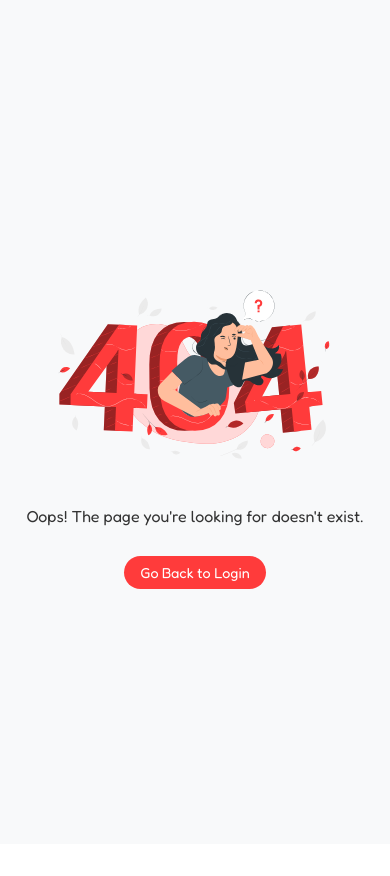
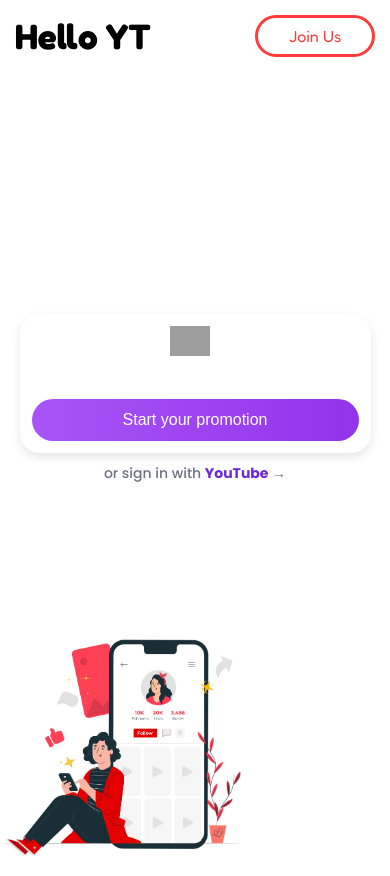
Before and after one commit to Pasindu-Peiris/Hello-YouTube-project_copy_by_me, a React (Create React App) app in the folder client/: page /link in a window 390 px wide. Before the commit the page ends 844 px from the top, so only its background shows below. Built offline with nearby package versions, Linux system fonts and the light colour scheme; no server answers; grey boxes are pictures that could not be loaded.

Commit message:
Link upload page
Link upload page

```diff
--- a/client/src/App.js
+++ b/client/src/App.js
@@ -9,6 +9,7 @@ import Subtask from "./pages/user/Subtask";
 import Tasksubtab from "./pages/user/Tasksubtab";
 import Tasksubupload from "./pages/user/Tasksubupload";
 import UserDashboardClient from "./pages/user/UserDashboardClient";
+import Linkupload from "./pages/user/Linkupload";
 
 function App() {
   return (
@@ -21,9 +22,7 @@ function App() {
         <Route path="/" element={<Home />} />
         <Route path="/signin" element={<Loginuser />} />
         <Route path="/signup" element={<Registration />} />
-
-
-
+        <Route path="/link" element={<Linkupload/>}/>
 
         {/* protected routers */}
         <Route element={<ProtectedRouters />}>
--- /dev/null
+++ b/client/src/assets/pagecss/Linkupload.css
@@ -0,0 +1,191 @@
+/* Positioning the link upload container */
+.link-upload-container {
+    position: absolute;
+    top: 50%;
+    left: 0;
+    transform: translateY(-50%);
+    display: flex;
+    flex-direction: column;
+    align-items: flex-start;
+    justify-content: center;
+    margin-left: 70px;
+    height: 400px; /* Adjust the height to make it longer */
+    padding-top: 20px; /* Optional: Adjust the padding for spacing */
+    padding-bottom: 20px; /* Optional: Adjust the padding for spacing */
+}
+
+/* Input box styles */
+.youtube-input-box {
+    display: flex;
+    align-items: center;
+    background: #fff;
+    padding: 15px 20px;
+    border-radius: 50px;
+    box-shadow: 0px 4px 10px rgba(0, 0, 0, 0.1);
+    width: 400px;
+    max-width: 100%;
+}
+
+/* YouTube icon styles */
+.youtube-icon {
+    width: 40px;
+    height: auto;
+    margin-right: 10px;
+}
+
+/* Input field styles */
+.youtube-input {
+    flex: 1;
+    border: none;
+    outline: none;
+    font-size: 16px;
+    color: #333;
+    background: transparent;
+    width: 100%;
+}
+
+/* Button styles */
+.promotion-button {
+    background: linear-gradient(to right, #a855f7, #9333ea);
+    color: white;
+    border: none;
+    padding: 12px 20px;
+    border-radius: 25px;
+    cursor: pointer;
+    font-size: 16px;
+    transition: 0.3s;
+    margin-left: 10px;
+}
+
+.promotion-button:hover {
+    background: linear-gradient(to right, #9333ea, #7e22ce);
+}
+
+/* Sign-in text styles */
+.signin-text {
+    margin-top: 15px;
+    font-size: 16px;
+    color: #6b7280;
+    font-weight: 500;
+    text-align: left;
+}
+
+.signin-text a {
+    color: #6d28d9;
+    text-decoration: none;
+    font-weight: bold;
+}
+
+.signin-text a:hover {
+    text-decoration: underline;
+}
+
+/* Image positioned in the middle-right corner (Desktop View) */
+.right-corner-image {
+    position: absolute;
+    top: 50%;
+    right: 50px;
+    transform: translateY(-50%);
+    width: 500px;
+    height: auto;
+}
+
+/* ========== Responsive Styles ========== */
+
+/* 🖥️ Large Screens & Laptops */
+@media (max-width: 1024px) {
+    .link-upload-container {
+        margin-left: 30px;
+    }
+
+    .youtube-input-box {
+        width: 350px;
+    }
+
+    .signin-text {
+        font-size: 15px;
+    }
+
+    .right-corner-image {
+        width: 400px;
+        right: 20px;
+    }
+}
+
+/* 📱 Tablet Landscape View */
+@media (max-width: 768px) {
+    .link-upload-container {
+        width: 100%;
+        align-items: center;
+        margin-left: 0;
+        position: relative;
+        top: auto;
+        transform: none;
+        margin-top: 20vh;
+    }
+
+    .youtube-input-box {
+        width: 80%;
+        justify-content: center;
+    }
+
+    .signin-text {
+        text-align: center;
+        font-size: 14px;
+    }
+
+    .right-corner-image {
+        width: 350px;
+        position: relative;
+        right: auto;
+        top: auto;
+        transform: none;
+        margin-top: 30px;
+    }
+}
+
+/* 📱 Mobile View */
+@media (max-width: 480px) {
+    .link-upload-container {
+        width: 100%;
+        align-items: center;
+        margin-left: 0;
+        position: relative;
+        margin-top: 15vh;
+    }
+
+    .youtube-input-box {
+        width: 90%;
+        flex-direction: column;
+        padding: 12px;
+        border-radius: 20px;
+    }
+
+    .youtube-icon {
+        margin-bottom: 5px;
+    }
+
+    .promotion-button {
+        width: 100%;
+        margin-left: 0;
+        margin-top: 20px;
+    }
+
+    .signin-text {
+        font-size: 14px;
+        text-align: center;
+        margin-top: 10px;
+    }
+
+    /* Move image below input box on mobile */
+    .right-corner-image {
+        width: 250px;
+        position: relative;
+        top: auto;
+        right: auto;
+        transform: none;
+        margin-top: 20px;
+        margin-right: 50;
+        margin-left: 50;
+    }
+}
--- /dev/null
+++ b/client/src/pages/user/Linkupload.jsx
@@ -0,0 +1,120 @@
+import React, { useEffect, useState } from "react";
+import "../../assets/pagecss/Linkupload.css";
+import axios from "axios";
+import { toast } from "react-hot-toast";
+import Header from "../../components/Header"; // Import Header
+import linkUploadImage from "../../assets/images/linkupload.png"; // Import the image
+
+const Linkupload = () => {
+  const apiUrl = process.env.REACT_APP_API_URL;
+  const [userprof, setUserprof] = useState(null);
+  const [user, setUser] = useState({ url: "" });
+  const [istaskIn, setistaskIn] = useState(true);
+
+  useEffect(() => {
+    const getUserDetails = async () => {
+      const id = localStorage.getItem("user");
+
+      try {
+        const res = await axios.get(`${apiUrl}user/get-user/${id}`);
+        setUserprof(res.data.user);
+
+        if (
+          !res.data.user.taskSub ||
+          Object.keys(res.data.user.taskSub).length === 0 ||
+          (Array.isArray(res.data.user.taskSub) && res.data.user.taskSub.length === 0)
+        ) {
+          setistaskIn(false);
+          toast("First time login. Please add your YouTube channel link.", { duration: 6000 });
+        }
+      } catch (error) {
+        toast.error("Internal server error", {
+          duration: 3000,
+          style: { borderRadius: "10px", background: "#171617", color: "#fff" },
+        });
+      }
+    };
+    getUserDetails();
+  }, [apiUrl]);
+
+  const isValidYouTubeUrl = (url) => {
+    const regex =
+      /^(https?:\/\/)?(www\.)?(youtube\.com\/watch\?v=|youtu\.be\/)([a-zA-Z0-9_-]{11})/;
+    return regex.test(url);
+  };
+
+  const handleInputChange = (e) => {
+    const { value } = e.target;
+    setUser({ url: value });
+  };
+
+  const handleSubmit = async (e) => {
+    e.preventDefault();
+
+    // Validate the URL when clicking the Start your promotion button
+    if (!isValidYouTubeUrl(user.url)) {
+      toast.error("Enter a valid YouTube URL", {
+        duration: 3000,
+        style: { borderRadius: "10px", background: "#171617", color: "#fff" },
+      });
+      return;
+    }
+
+    const id = istaskIn ? userprof.taskSub.taskSubID : localStorage.getItem("user");
+    const endpoint = istaskIn ? `update-subtask/${id}` : `add-sub/${id}`;
+    const method = istaskIn ? axios.put : axios.post;
+
+    try {
+      await method(`${apiUrl}subtasks/${endpoint}`, { channelLink: user.url });
+
+      toast.success(`Successfully ${istaskIn ? "updated" : "created"}!`, {
+        duration: 3000,
+        style: { borderRadius: "10px", background: "#171617", color: "#fff" },
+      });
+    } catch (error) {
+      toast.error(`Failed to ${istaskIn ? "update" : "create"}. Please try again.`, {
+        duration: 3000,
+        style: { borderRadius: "10px", background: "#171617", color: "#fff" },
+      });
+    }
+  };
+
+  return (
+    <div className="page-container">
+      <Header /> {/* Include Header Component */}
+
+      <div className="content">
+        <div className="link-upload-container">
+          {/* Input Box Positioned to the Middle Left Side */}
+          <div className="youtube-input-box left-side">
+            <img
+              src="https://upload.wikimedia.org/wikipedia/commons/b/b8/YouTube_Logo_2017.svg"
+              alt="YouTube"
+              className="youtube-icon"
+            />
+            <input
+              type="text"
+              name="url"
+              value={user.url}
+              onChange={handleInputChange}
+              placeholder="www.youtube.com/yourchannel"
+              className="youtube-input"
+            />
+            <button className="promotion-button" onClick={handleSubmit}>
+              Start your promotion
+            </button>
+          </div>
+
+          {/* Sign-in with YouTube Below Input Box */}
+          <p className="signin-text">
+            or sign in with <a href="#">YouTube</a> →
+          </p>
+        </div>
+
+        <img src={linkUploadImage} alt="Link upload visual" className="right-corner-image" /> {/* Image in the right corner */}
+      </div>
+    </div>
+  );
+};
+
+export default Linkupload;
```
Also changed, not shown: client/src/assets/images/linkupload.png (added).
